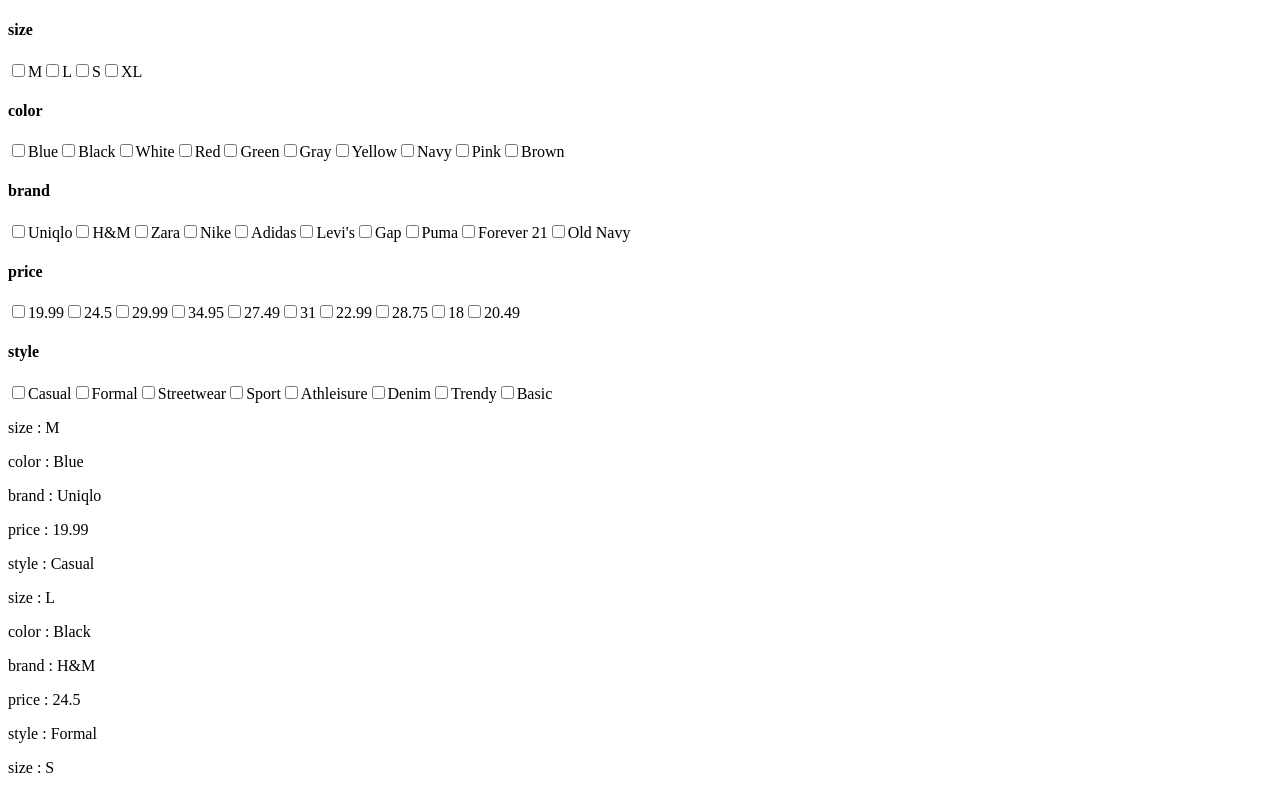
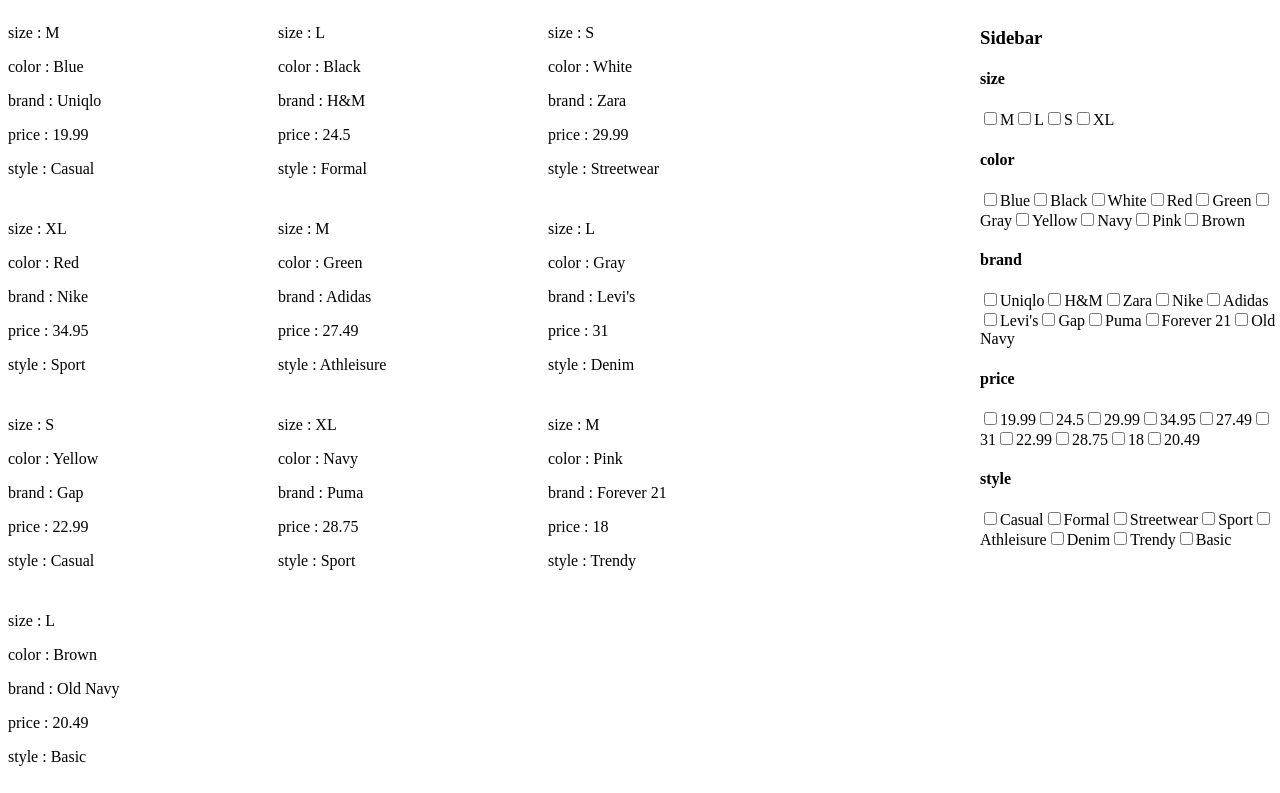
Before and after one commit to CarlosBor/itemSorter, a React (Vite) app: page / in a window 1280 px wide. Shown: the top 793 px of the page. Built offline with nearby package versions, Linux system fonts and the light colour scheme.

Commit message:
Add initial styling

```diff
--- a/src/components/ItemSorter.tsx
+++ b/src/components/ItemSorter.tsx
@@ -1,6 +1,7 @@
 import SelectableProperties from './SelectableProperties';
 import ItemSorterGrid from './ItemSorterGrid';
 import { useReducer } from 'react';
+import style from './ItemSorter.module.css';
 
 const initialState = {};
 
@@ -46,6 +47,8 @@
 
   return (
     <>
+        <div className={style.sidebar}>
+          <h3>Sidebar</h3>
           {Object.keys(props.items[0]).map((key, index) => {
             return (
                 <>
@@ -59,6 +62,8 @@
                 </>
             );
           })}
+        </div>
+
         <ItemSorterGrid
           items={props.items}
           filter={state}
--- /dev/null
+++ b/src/components/ItemSorterGrid.module.css
@@ -0,0 +1,6 @@
+.itemGrid{
+    width:800px;
+    display:grid;
+    grid-template-columns:repeat(3,1fr);
+    gap:10px;
+}
--- a/src/components/ItemSorterGrid.tsx
+++ b/src/components/ItemSorterGrid.tsx
@@ -1,25 +1,27 @@
-
+import style from './ItemSorterGrid.module.css';
 
 const ItemSorterGrid = ({ items, filter }) =>{
-    console.log(filter);
     const filteredItems = items.filter((item)=>{
         return Object.keys(filter).every((key)=>{
             return filter[key].includes(item[key]);
         })
     })
 
-    return(
-        filteredItems.map((item)=>{
+    return (
+        <div className={style.itemGrid}>
+          {filteredItems.map((item, index) => {
             const keys = Object.keys(item);
-            return(
-                <div>
-                    {keys.map((key)=>{
-                        return <p>{key} : {item[key]}</p>
-                    })}
-                </div>
-            )
-        })
-    )
+            return (
+              <div key={`item-${index}`}>
+                {keys.map((key) => (
+                  <p key={key}>{key} : {item[key]}</p>
+                ))}
+              </div>
+            );
+          })}
+        </div>
+      );
+
 }
 
 export default ItemSorterGrid;
--- /dev/null
+++ b/src/components/itemSorter.module.css
@@ -0,0 +1,5 @@
+.sidebar{
+    position:fixed;
+    right:0px;
+    width:300px;
+}
```
Lines whose indentation alone changed are shown as unchanged.
